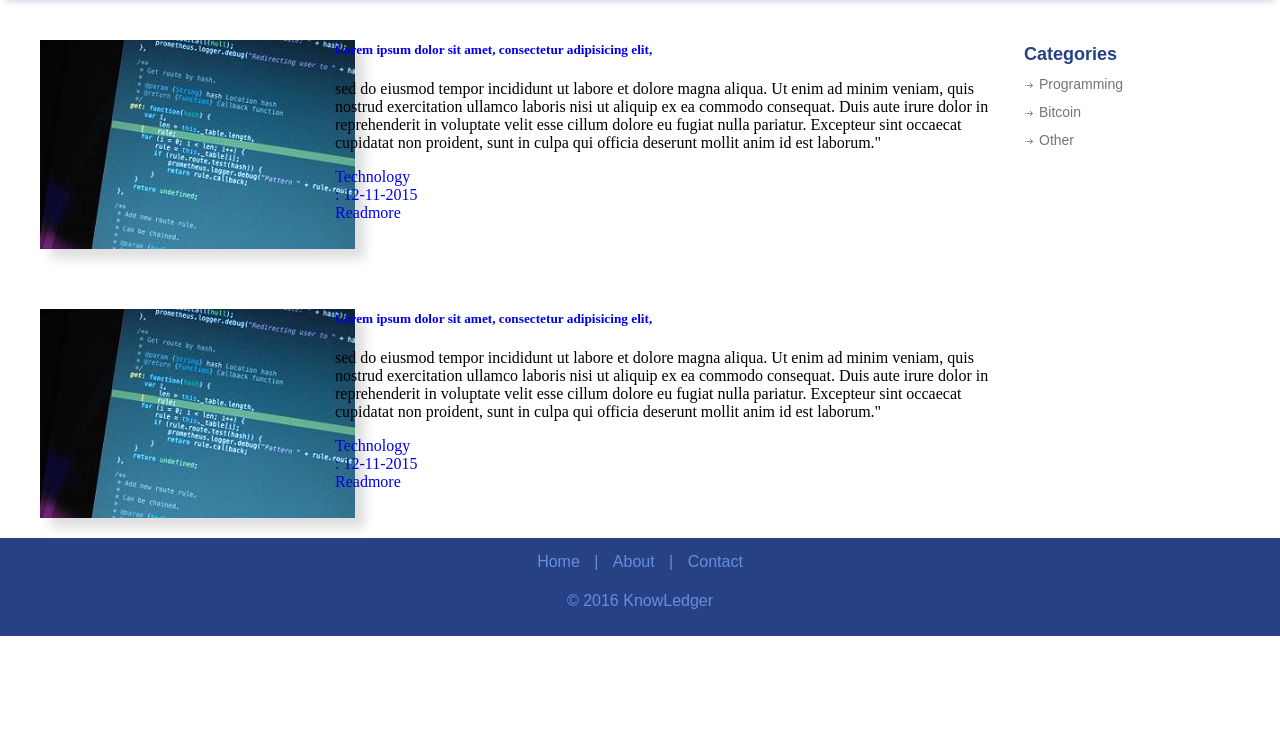
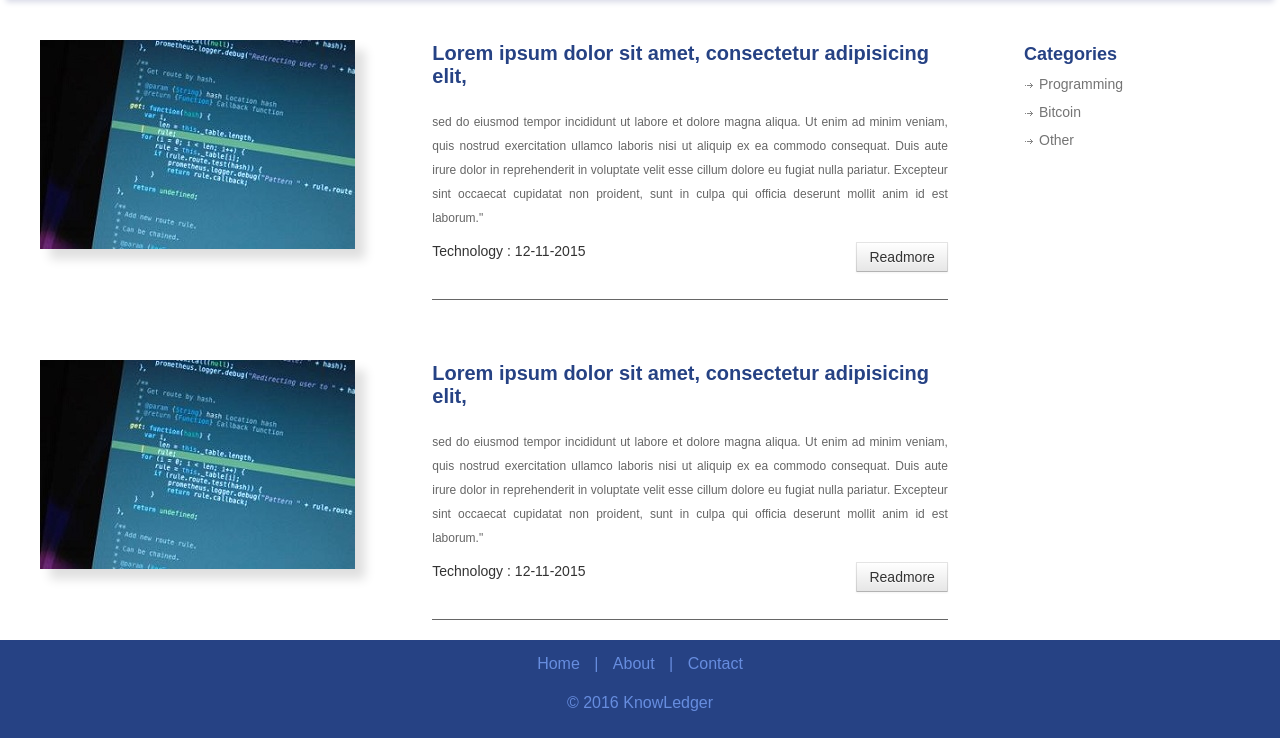
Before and after one commit to xguenard/KnowLedger_Blog, a Flask app: page / in a window 1280 px wide. Shown: the part 167-905 px from the top of the page. Before the commit the page ends 803 px from the top, so only its background shows below. Run offline with Flask 2, Linux system fonts and the light colour scheme.

Commit message:
Update home.css

```diff
--- a/static/home.css
+++ b/static/home.css
@@ -16,3 +16,72 @@
 	padding-bottom: 20px;
 	padding: 20px 0px 20px 20px;
 }
+
+
+/* ARTICLE */
+article img:hover
+{
+	opacity: 0.8;
+}
+
+article
+{
+	float: left;
+	width: 53%;
+	margin-left: 10%;
+	border-bottom: 1px ridge #666;
+}
+
+article h5 a
+{
+	font-family: Arial, Helvetica, sans-serif;
+	font-size: 20px;
+	color: #264284;
+}
+
+article p
+{
+	font-family: Arial, Helvetica, sans-serif;
+	font-size:12px;
+	line-height: 2em;
+	color: #666;
+	text-align: justify;
+}
+
+article ul li
+{
+	display:inline-block;
+	font-size:14px;
+	font-family: Arial, Helvetica, sans-serif;
+	color:#333;
+		padding-bottom: 40px;
+}
+
+article ul li a
+{
+	color:#333;
+}
+
+article ul li:last-child
+{
+	font-family: Arial, Helvetica, sans-serif;
+	float:right;
+	font-size: 14px;
+	display: inline-block;
+	padding: 4px 12px;
+	margin-bottom: 0;
+	line-height: 20px;
+	color: #333;
+	text-align: center;
+	text-shadow: 0 1px 1px rgba(255, 255, 255, 0.75);
+	background-image: -moz-linear-gradient(top, #ffffff, #e6e6e6);
+	background-image: -webkit-gradient(linear, 0 0, 0 100%, from(#ffffff), to(#e6e6e6));
+	background-image: -webkit-linear-gradient(top, #ffffff, #e6e6e6);
+	background-image: -o-linear-gradient(top, #ffffff, #e6e6e6);
+	background-image: linear-gradient(to bottom, #ffffff, #e6e6e6);
+	background-repeat: repeat-x;
+	border: 1px solid #cccccc;
+	border-color: rgba(0, 0, 0, 0.1) rgba(0, 0, 0, 0.1) rgba(0, 0, 0, 0.25);
+	border-bottom-color: #b3b3b3;
+	box-shadow: inset 0 1px 0 rgba(255, 255, 255, 0.2), 0 1px 2px rgba(0, 0, 0, 0.05);
+}
```
